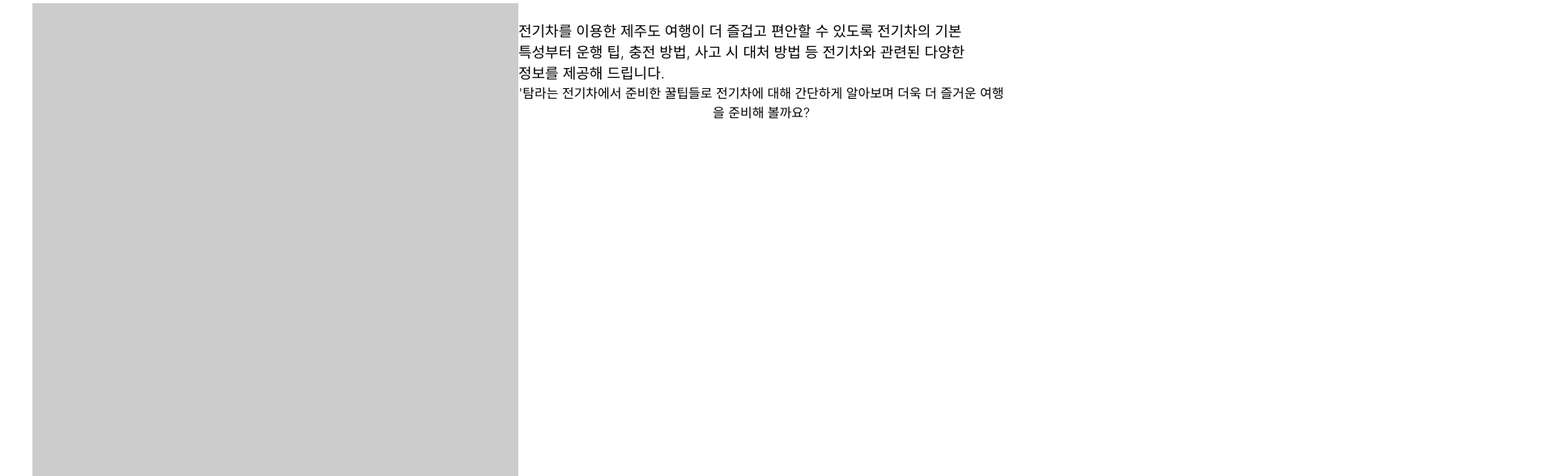
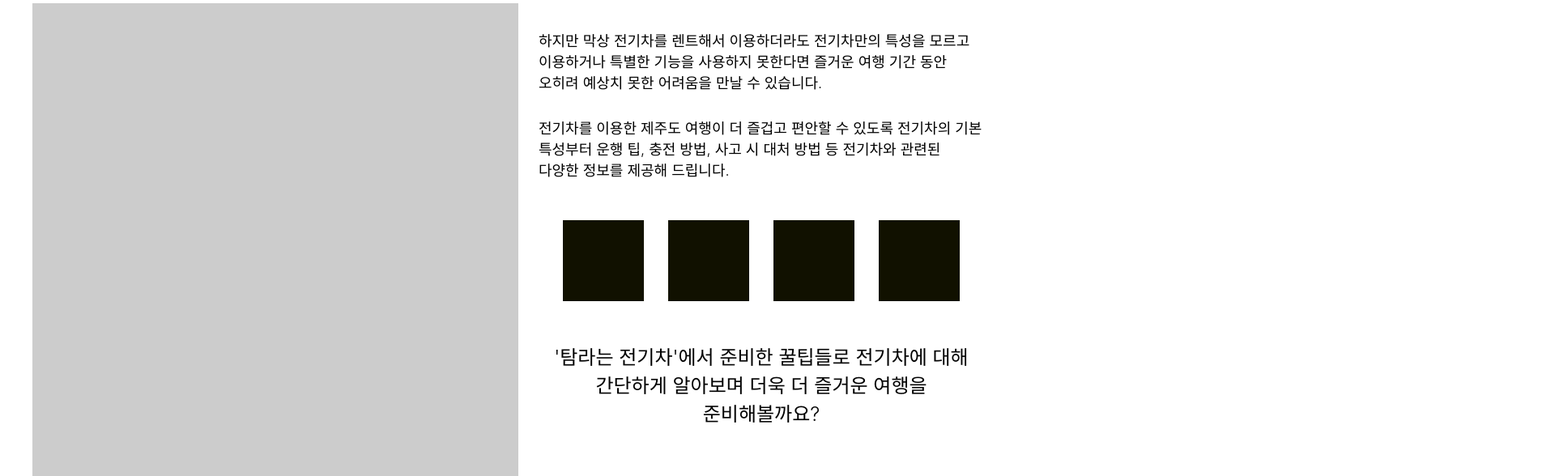
Before and after one commit to 199jeonga/tamraev_clone, a React (Create React App) app: page /info in a window 1280 px wide. Shown: the part 1008-1596 px from the top of the page at 81% size, 1920 px wide, since content can reach past the window. Built offline with nearby package versions, Linux system fonts and the light colour scheme.

Commit message:
[feat] react : subPage/info layout

```diff
--- /dev/null
+++ b/src/component/ElectronicMapBox.js
@@ -0,0 +1,14 @@
+import React from 'react'
+
+function ElectronicMapBox() {
+  return (
+    <div id="electronicMapBox">
+      <span>&#42; 거리순</span>
+      <div className="el_map_area"></div>
+      <span>※ 환경부 운영기관 충전소 기준</span>
+      <span>※ 본 사이트는 제주도 위치 기준 전기차 충전소만 안내하오니 참고 바랍니다</span>
+    </div>
+  )
+}
+
+export default ElectronicMapBox
--- /dev/null
+++ b/src/component/ElectronicSearchBox.js
@@ -0,0 +1,25 @@
+import React from 'react'
+import '../style/ElectronicSearchBox.scss';
+
+function ElectronicSearchBox() {
+  return (
+    <div id="electronicSearchBox sub_title">
+      <h2>전기차 충전소 위치를 확인하세요!</h2>
+      <p>제주도 어디서든 충전이 필요할 땐 내 위치에서 가장 가까운 충전소를 확인하세요.</p>
+      <div className="el_search_area">
+        <form>
+          <fieldset>
+            <input id="el_search_input" />
+
+          </fieldset>
+        </form>
+        <div className="handle_checkbox">
+          <span>운전 상태</span>
+        </div>
+        <div className="handle_checkbox"></div>
+      </div>
+    </div>
+  )
+}
+
+export default ElectronicSearchBox
--- a/src/component/InfoConBox.js
+++ b/src/component/InfoConBox.js
@@ -9,7 +9,7 @@ function InfoConBox() {
       </div>{/* info_title_area */}
       <div className="info_content_area">
         <p>
-          하지만 막상 전기차를 렌트해서 이용하더라도<br />전기차만의 특성을 모르고 이용하거나 특별한 기능을 사용하지 못한다면<br />즐거운 여행 기간 동안 오히려 예상치 못한 어려움을 만날 수 있습니다.
+          하지만 막상 전기차를 렌트해서 이용하더라도 전기차만의 특성을 모르고 이용하거나 특별한 기능을 사용하지 못한다면 즐거운 여행 기간 동안 오히려 예상치 못한 어려움을 만날 수 있습니다.
           </p>
         <p>
           전기차를 이용한 제주도 여행이 더 즐겁고 편안할 수 있도록 전기차의 기본 특성부터 운행 팁, 충전 방법, 사고 시 대처 방법 등 전기차와 관련된 다양한 정보를 제공해 드립니다.
@@ -20,7 +20,7 @@ function InfoConBox() {
           <li><span className="blind">전기차 충전소에 대한 위치 정보</span></li>
           <li><span className="blind">전기차 안전 정보</span></li>
         </ul>
-        <span>'탐라는 전기차에서 준비한 꿀팁들로 전기차에 대해 간단하게 알아보며 더욱 더 즐거운 여행을 준비해 볼까요?</span>
+        <span>'탐라는 전기차'에서 준비한 꿀팁들로 전기차에 대해 간단하게 알아보며 더욱 더 즐거운 여행을 준비해볼까요?</span>
       </div>{/* info_content_area */}
     </div>
   )
--- a/src/page/ElectronicList.js
+++ b/src/page/ElectronicList.js
@@ -1,9 +1,12 @@
-import React from 'react'
+import React,{Fragment} from 'react'
+import ElectronicSearchBox from '../component/ElectronicSearchBox';
+import ElectronicMapBox from '../component/ElectronicMapBox';
 
 export default function ElectronicList() {
   return (
-    <div>
-
-    </div>
+    <Fragment>
+      <ElectronicSearchBox />
+      <ElectronicMapBox />
+    </Fragment>
   )
 }
--- /dev/null
+++ b/src/style/ElectronicSearchBox.scss
@@ -0,0 +1,5 @@
+@at-root #electronicSearchBox{
+  h2{
+    font-size: 45px;
+  }
+}//#electronicSearchBox
--- a/src/style/subInfo.scss
+++ b/src/style/subInfo.scss
@@ -38,6 +38,14 @@
 
   .info_content_area{
     width: 50%;  height: auto;
+    padding: 0 25px; padding-top: 50px;
+    &::before{
+      content: "";
+      display: block;
+      width: 150px; height: 20px;
+      background-color: #a0a;
+      margin-bottom: 50px;
+    }
     p{
       width: 100%; height: auto;
       word-break: keep-all; text-align: left;
@@ -46,6 +54,19 @@
     p:nth-child(2){
       margin-top: 30px;
     }
+    .info_content_icon{
+      display: flex; justify-content: space-evenly;
+      width: 100%; height: auto;
+      padding: 50px 0;
+      li{
+        width: 100px; height: 100px;
+        background-repeat: 50px; background-color: #110;
+      }
+    }
+    span{
+      width: 100%; height: auto;
+      font-size: 24px; word-break: keep-all; text-align: left;
+    }
   }//info_content_area
 
 }
```
